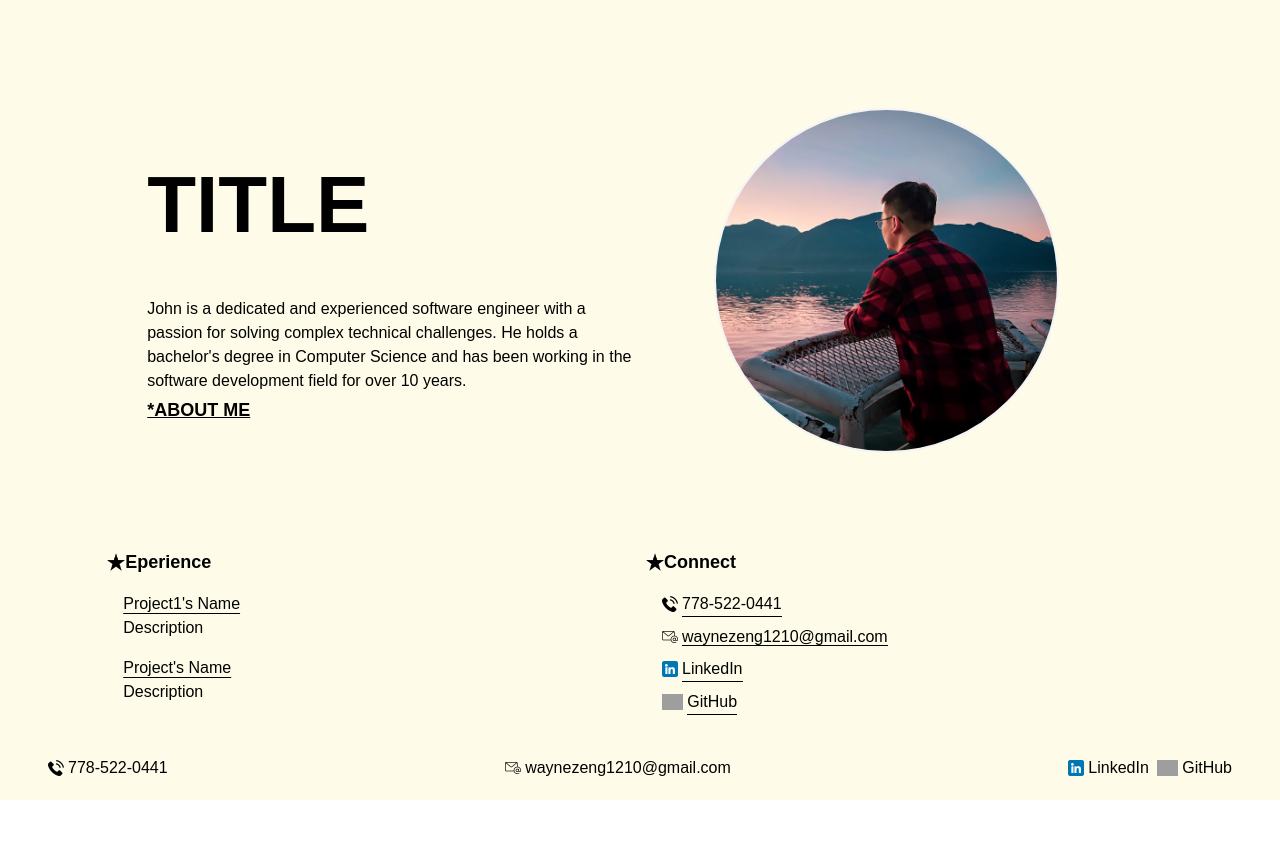
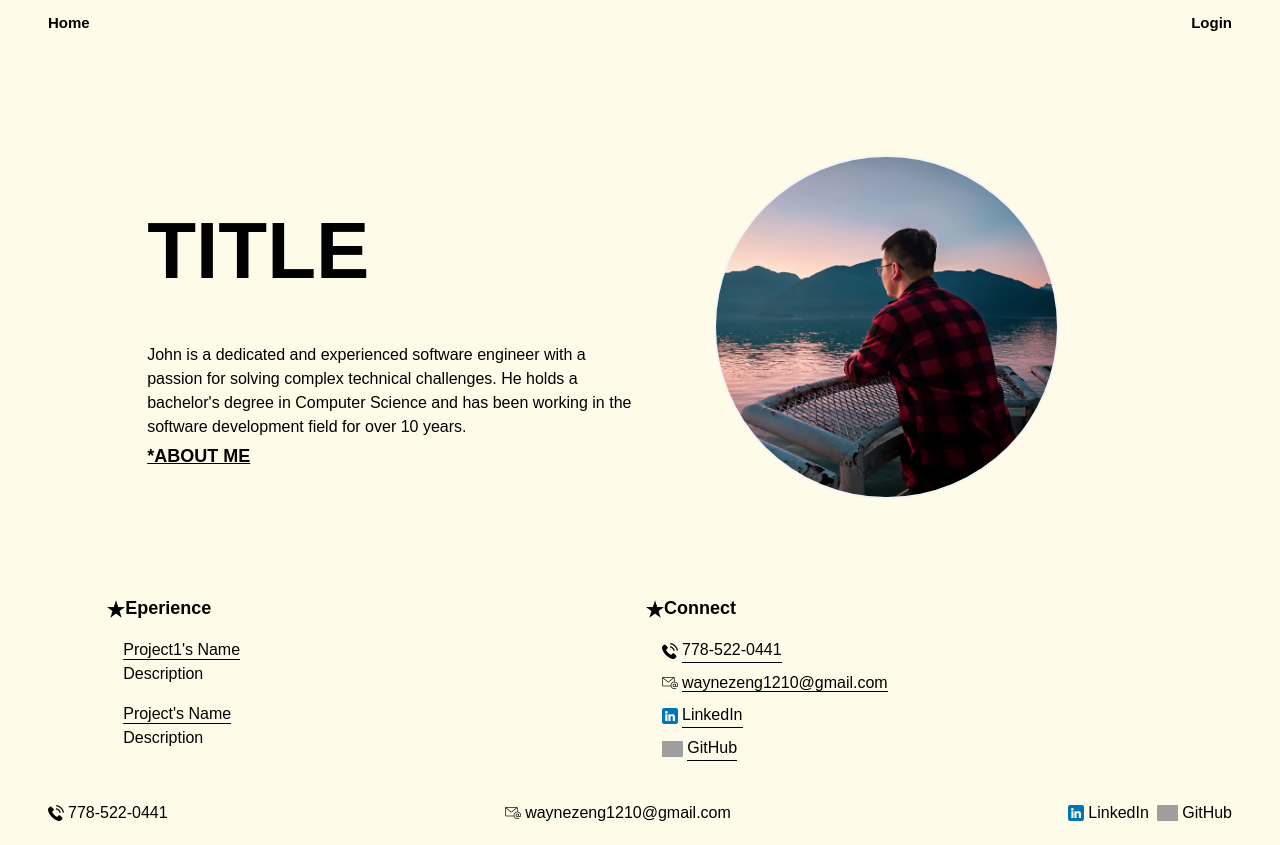
Before and after one commit to flyingmonster1210/my-website, a React (Create React App) app in the folder frontend/: page / in a window 1280 px wide. Before the commit the page ends 800 px from the top, so only its background shows below. Built offline with nearby package versions, Linux system fonts and the light colour scheme; grey boxes are pictures that could not be loaded.

Commit message:
Navbar initial commit

```diff
--- a/frontend/src/App.js
+++ b/frontend/src/App.js
@@ -1,10 +1,12 @@
 import React from 'react'
+import Navbar from './components/Navbar'
 import Footer from './components/Footer'
 import LandingPage from './pages/LandingPage/LandingPage'
 
 function App () {
   return (
     <div className='flex flex-col justify-between min-h-screen overflow-hidden bg-yellow-50'>
+      <Navbar />
       <LandingPage />
       <Footer />
     </div>
--- /dev/null
+++ b/frontend/src/components/Navbar.jsx
@@ -0,0 +1,13 @@
+function Navbar() {
+  return (
+    <div
+      id="navbar"
+      className="flex flex-row justify-between items-center bg-yellow-50 px-12 py-3 font-poppins text-[15px] font-semibold"
+    >
+      <button>Home</button>
+      <button>Login</button>
+    </div>
+  )
+}
+
+export default Navbar
```
